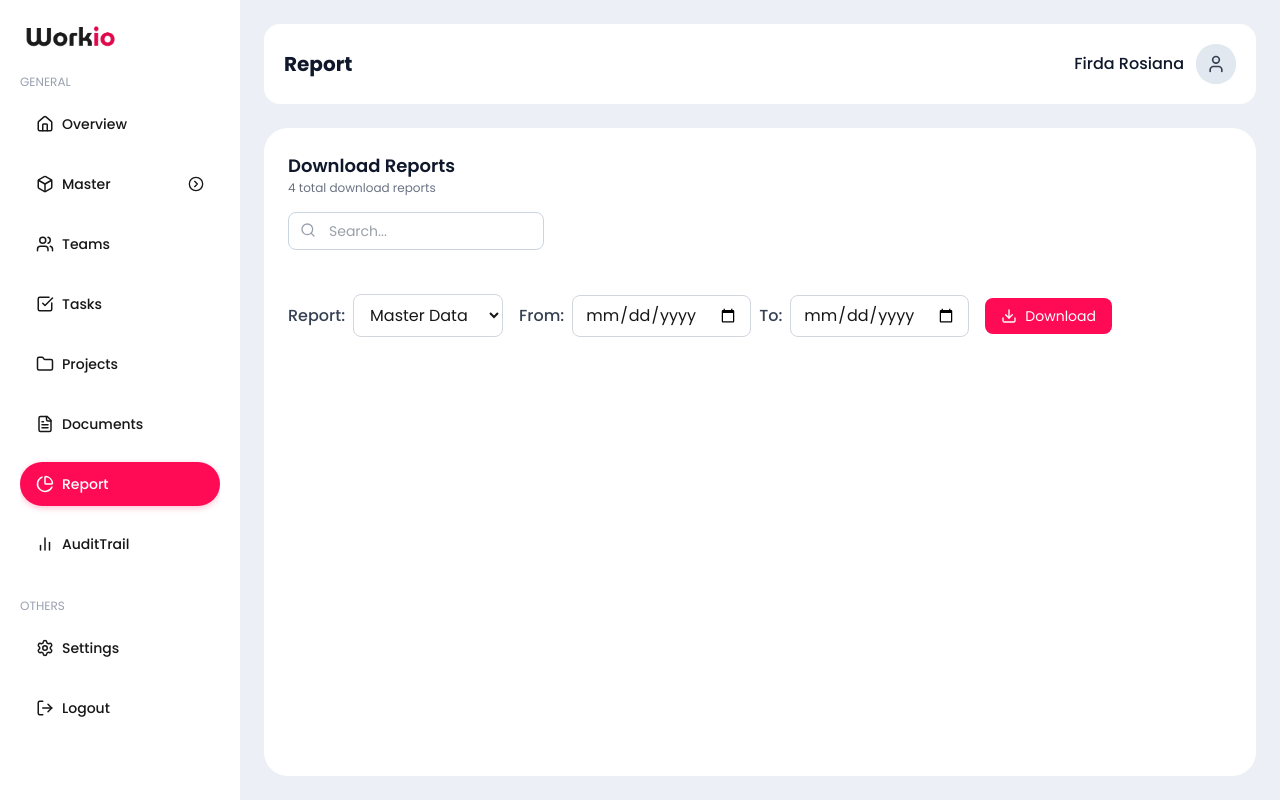
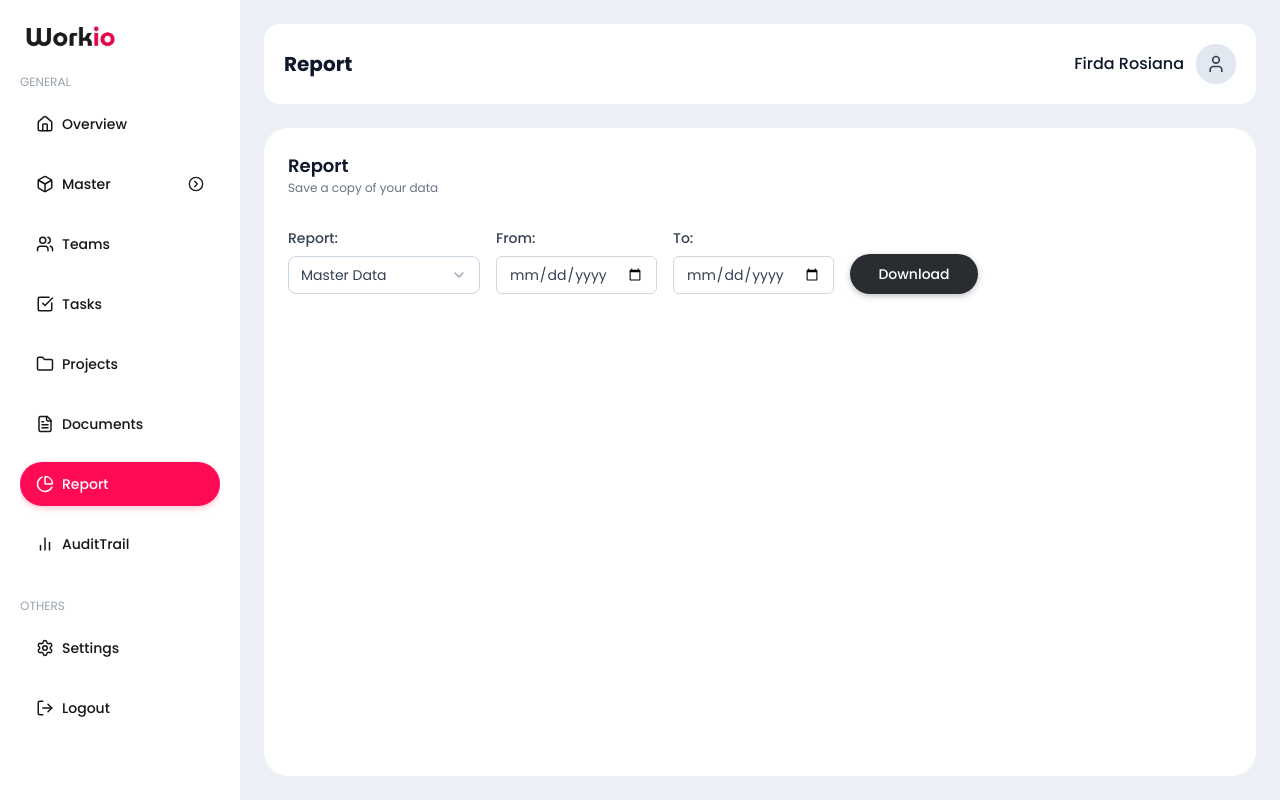
Before and after one commit to roziannn/workio-app, a Next.js app: page /report in a window 1280 px wide. Built offline with nearby package versions, Linux system fonts and the light colour scheme.

Commit message:
feat(report): implement fe for report all data

```diff
--- a/app/(platform)/report/page.tsx
+++ b/app/(platform)/report/page.tsx
@@ -1,46 +1,61 @@
 "use client";
 
 import { useState } from "react";
-import DataListHeader from "@/components/DataListHeader";
-import { Download } from "lucide-react";
+import { Download, ChevronDown, Check } from "lucide-react";
+import InputField from "@/components/InputField";
 
 export default function ReportsPage() {
   const reportOptions = ["Master Data", "Documents", "Transactions", "Users"];
   const [selectedReport, setSelectedReport] = useState(reportOptions[0]);
   const [startDate, setStartDate] = useState("");
   const [endDate, setEndDate] = useState("");
+  const [open, setOpen] = useState(false);
 
   const handleDownload = () => {
     console.log(`Download report: ${selectedReport}, from ${startDate} to ${endDate}`);
-    // nanti ganti dengan API fetch / file download sesuai range
   };
 
   return (
     <div className="min-h-full grid grid-cols-1 md:grid-cols-12 gap-6">
       <div className="md:col-span-12 bg-white p-4 sm:p-6 rounded-3xl flex flex-col">
-        <DataListHeader title="Download Reports" total={reportOptions.length} />
+        <div className="text-sm sm:text-md font-semibold text-slate-600">
+          <span className="block text-lg text-slate-900">Report</span>
+          <p className="text-xs text-gray-500 font-normal">Save a copy of your data</p>
+        </div>
 
-        <div className="mt-6 flex flex-col sm:flex-row items-start sm:items-center space-y-4 sm:space-y-0 sm:space-x-4">
-          <div className="flex items-center space-x-2">
-            <p className="text-gray-700 font-medium">Report:</p>
-            <select value={selectedReport} onChange={(e) => setSelectedReport(e.target.value)} className="border border-gray-300 rounded-lg px-3 py-2 focus:outline-none focus:ring-2 focus:ring-[#FF0B55]">
-              {reportOptions.map((report) => (
-                <option key={report} value={report}>
-                  {report}
-                </option>
-              ))}
-            </select>
+        <div className="mt-8 flex flex-col sm:flex-row sm:items-end gap-4">
+          <div className="flex flex-col gap-2">
+            <label className="text-gray-700 font-medium">Report:</label>
+            <div className="relative w-full sm:w-48">
+              <button onClick={() => setOpen(!open)} className="w-full flex items-center justify-between px-3 py-2 border border-slate-300 rounded-lg text-sm text-gray-700 bg-white hover:bg-gray-50 transition">
+                <span>{selectedReport || "All"}</span>
+                <ChevronDown size={16} className={`ml-2 text-gray-400 transition-transform ${open ? "rotate-180" : ""}`} />
+              </button>
+              {open && (
+                <div className="absolute mt-2 w-full bg-white border border-gray-100 rounded-lg shadow-lg z-10">
+                  {reportOptions.map((opt) => (
+                    <div
+                      key={opt}
+                      onClick={() => {
+                        setSelectedReport(opt);
+                        setOpen(false);
+                      }}
+                      className={`flex items-center justify-between px-3 py-2 text-sm cursor-pointer hover:bg-gray-100 ${selectedReport === opt ? "text-slate-900 font-semibold" : "text-gray-700"}`}
+                    >
+                      <span>{opt}</span>
+                      {selectedReport === opt && <Check size={14} />}
+                    </div>
+                  ))}
+                </div>
+              )}
+            </div>
+          </div>
+          <div className="flex flex-col sm:flex-row gap-4">
+            <InputField label="From:" type="date" value={startDate} onChange={setStartDate} />
+            <InputField label="To:" type="date" value={endDate} onChange={setEndDate} />
           </div>
 
-          <div className="flex items-center space-x-2">
-            <p className="text-gray-700 font-medium">From:</p>
-            <input type="date" value={startDate} onChange={(e) => setStartDate(e.target.value)} className="border border-gray-300 rounded-lg px-3 py-2 focus:outline-none focus:ring-2 focus:ring-[#FF0B55]" />
-            <p className="text-gray-700 font-medium">To:</p>
-            <input type="date" value={endDate} onChange={(e) => setEndDate(e.target.value)} className="border border-gray-300 rounded-lg px-3 py-2 focus:outline-none focus:ring-2 focus:ring-[#FF0B55]" />
-          </div>
-
-          <button onClick={handleDownload} className="flex items-center gap-2 px-4 py-2 bg-[#FF0B55] text-white rounded-lg hover:bg-[#e0004d]">
-            <Download size={16} />
+          <button onClick={handleDownload} className="btn-secondary w-32">
             Download
           </button>
         </div>
--- a/components/InputField.tsx
+++ b/components/InputField.tsx
@@ -8,23 +8,24 @@ interface InputFieldProps {
   type?: string;
   error?: string;
   readonly?: boolean;
+  className?: string;
 }
 
-export default function InputField({ label, value, onChange, placeholder, type = "text", error, readonly = false }: InputFieldProps) {
+export default function InputField({ label, value, onChange, placeholder, type = "text", error, readonly = false, className = "" }: InputFieldProps) {
   return (
-    <div className="mb-4">
-      <label className="block text-gray-700 text-sm font-medium mb-1">{label}</label>
+    <div className={`flex flex-col gap-2 ${className}`}>
+      <label className="text-gray-700 text-sm font-medium">{label}</label>
       <input
         type={type}
         value={value}
         onChange={(e) => onChange(e.target.value)}
         placeholder={placeholder}
         readOnly={readonly}
-        className={`w-full p-2.5 border rounded-md text-gray-700 placeholder-gray-400 text-sm transition-colors duration-200 focus:outline-none
-          ${error ? "border-red-500 focus:border-red-500" : "border-gray-300 focus:border-red-500"}
+        className={`w-full px-3 py-2 border rounded-md text-gray-700 placeholder-gray-400 text-sm transition-colors duration-200 focus:outline-none
+          ${error ? "border-red-500 focus:border-red-500" : "border-gray-300 focus:border-[#FF0B55]"}
           bg-white ${readonly ? "cursor-not-allowed" : ""}`}
       />
-      {error && <p className="text-red-500 text-xs mt-1">{error}</p>}
+      {error && <p className="text-red-500 text-xs">{error}</p>}
     </div>
   );
 }
```
